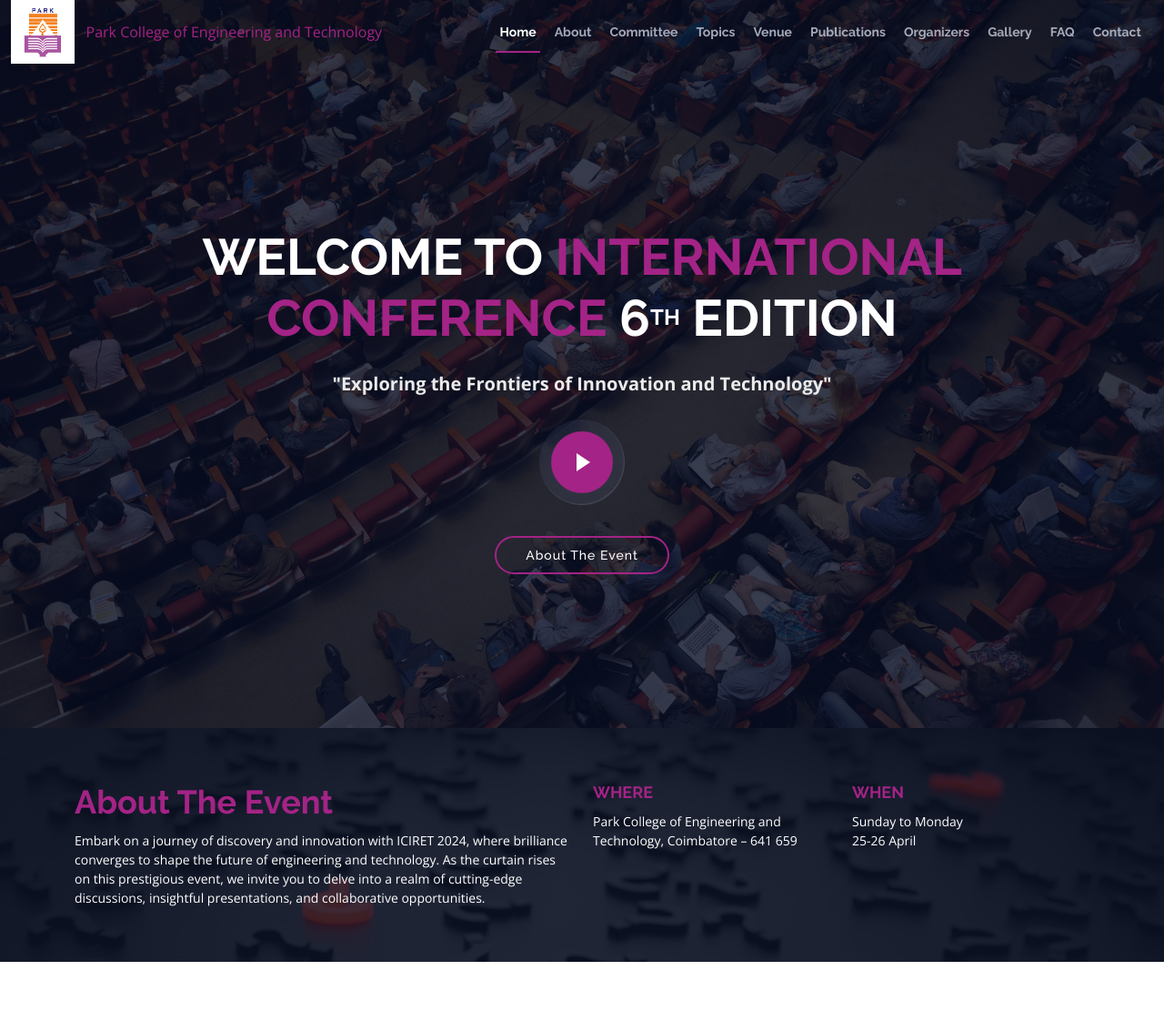
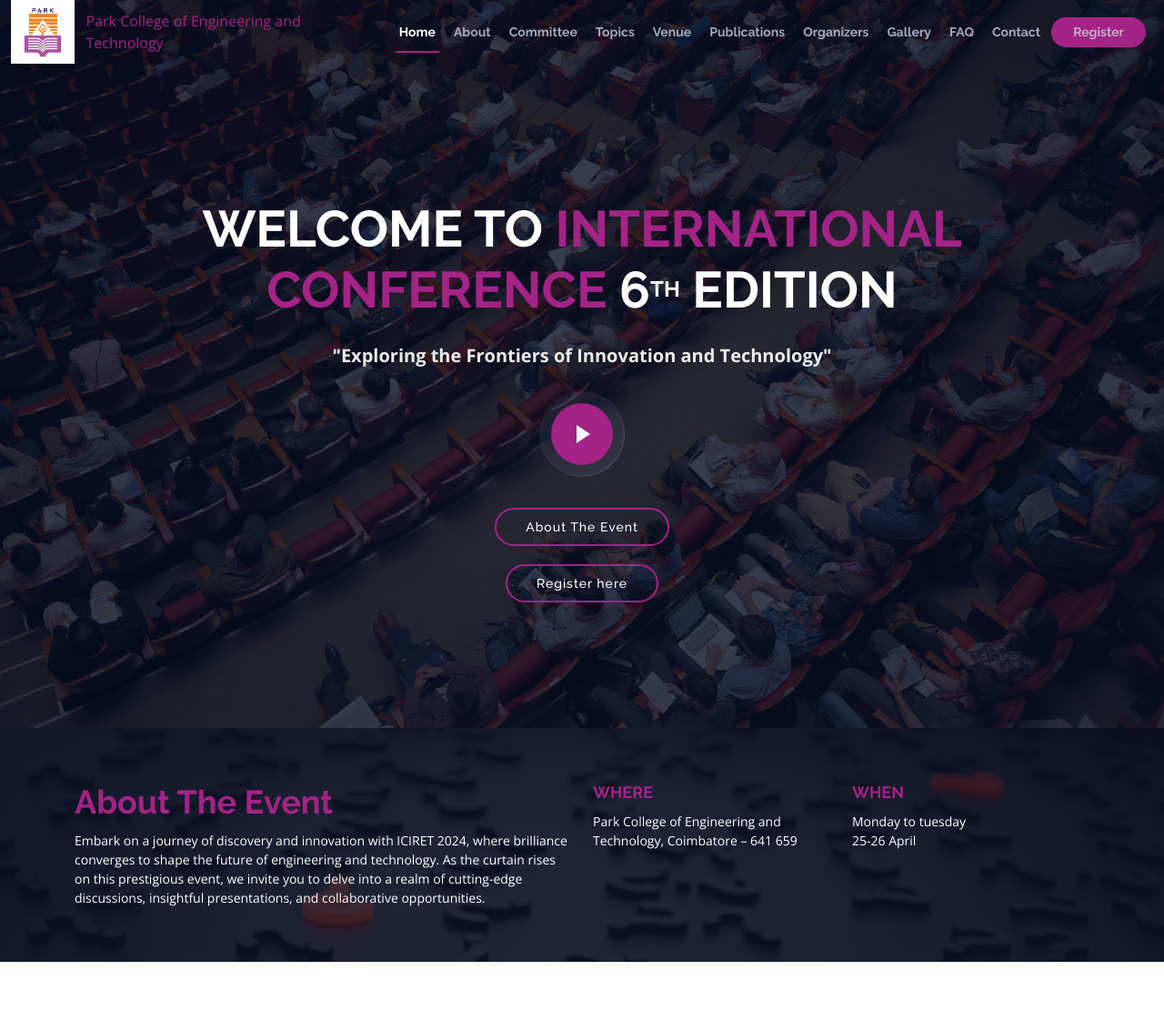
Before and after one commit to jothiswaranoh/conference, a PHP site: page / in a window 1280 px wide. Shown: the top 1111 px of the page at 91% size. Run offline with PHP 8.4, Linux system fonts and the light colour scheme; style sheets or scripts are compiled from the project's sources.

Commit message:
[Co-8] changed the text fileds

```diff
--- a/_partials/_about.php
+++ b/_partials/_about.php
@@ -15,7 +15,7 @@
       </div>
       <div class="col-lg-3">
         <h3 class="text-p">When</h3>
-        <p>Sunday to Monday<br>25-26 April</p>
+        <p>Monday to tuesday<br>25-26 April</p>
       </div>
     </div>
   </div>
--- a/_partials/_header.php
+++ b/_partials/_header.php
@@ -1,5 +1,7 @@
 <!-- ======= Header ======= -->
-<?php $title = "Park College of Engineering and Technology"?>
+<?php $title = "Park College of Engineering and Technology";
+$registlink = "https://docs.google.com/forms/d/e/1FAIpQLSf2ms4FCZP6f_lYCbl90q04EigzSKZv1U_JJaENhqPojkmhjA/viewform?usp=sf_link"
+?>
 <header id="header" class="d-flex align-items-center ">
   <div class="container-fluid container-xxl d-flex align-items-center">
 
@@ -20,9 +22,10 @@
         <li><a class="nav-link scrollto" href="#gallery">Gallery</a></li>
         <li><a class="nav-link scrollto" href="#faq">FAQ</a></li>
         <li><a class="nav-link scrollto" href="#contact">Contact</a></li>
+        <a href="<?php $registlink ?>" class="register px-4 m-2">Register</a>
       </ul>
       <i class="bi bi-list mobile-nav-toggle"></i>
-    </nav><
+    </nav>
 
   </div>
 </header>
--- a/_partials/_hero.php
+++ b/_partials/_hero.php
@@ -1,9 +1,12 @@
-<?php ?>
+<?php
+$registlink = "https://docs.google.com/forms/d/e/1FAIpQLSf2ms4FCZP6f_lYCbl90q04EigzSKZv1U_JJaENhqPojkmhjA/viewform?usp=sf_link"
+?>
 <section id="hero">
   <div class="hero-container" data-aos="zoom-in" data-aos-delay="100">
     <h1 class="mb-4 pb-0">Welcome to <span>International <br>Conference</span> 6<sup>th</sup> Edition</h1>
     <p class="mb-4 pb-0">"Exploring the Frontiers of Innovation and Technology"</p>
     <a href="https://www.youtube.com/watch?v=jDDaplaOz7Q" class="glightbox play-btn mb-4"></a>
     <a href="#about" class="about-btn scrollto">About The Event</a>
+    <a href="<?php $registlink?>" class="about-btn scrollto">Register here</a>
   </div>
 </section><!-- End Hero Section -->
--- a/_partials/_organizers.php
+++ b/_partials/_organizers.php
@@ -5,23 +5,33 @@
       <h2 class="section-title text-dark ">Organising Committee</h2>
     </div>
     <div class="row">
-      <div class="col-lg-6" data-aos="fade-up" data-aos-delay="100">
+      <div class="col-lg-12 justify-content-center d-flex" data-aos="fade-up" data-aos-delay="100">
         <div class="card mb-5 mb-lg-0">
-          <div class="card-body">
+          <div class="card-body w-85">
             <h5 class="card-title text-muted text-uppercase text-center text-c">Executive Members</h5>
             <hr>
             <ul class="fa-ul ul-m d-flex justify-content-center gap-5">
+              <li class="bold"><span class="fa-li"><i class="fas fa-check"></i></span>Dr P V Ravi Chairman
+                <span><br /> Chief Patron <br /><i> Park Institutions</i></span>
+              </li>
+              <li class="bold"><span class="fa-li"><i class="fas fa-check"></i></span>Dr Anusha Ravi
+                <span><br /> CEO <br /><i> Park Institutions</i></span>
+              </li>
+              <li class="bold"><span class="fa-li"><i class="fas fa-check"></i></span>Dr Lakshmanan
+                <span><br /> Principal <br /><i> Park Institutions</i></span>
+              </li>
               <li class="bold"><span class="fa-li"><i class="fas fa-check"></i></span>Mr.T.R.Karthik
                 <span><br /> Secretary <br /><i> Park Institutions</i></span>
               </li>
               <li class="bold"><span class="fa-li"><i class="fas fa-check"></i></span>Prof. K.S Sathish Kumar <br />
-                <span>General Manager <br /> <i>Park Institutions</i> </span></li>
+                <span>General Manager <br /> <i>Park Institutions</i> </span>
+              </li>
             </ul>
           </div>
         </div>
       </div>
-      <div class="col-lg-6" data-aos="fade-up" data-aos-delay="200">
-        <div class="card mb-5 mb-lg-0">
+      <div class="col-lg-12 m-3 p-2 justify-content-center d-flex" data-aos="fade-up" data-aos-delay="200">
+        <div class="card mb-5 mb-lg-0 w-50" style="align-items:center;">
           <div class="card-body">
             <h5 class="card-title text-muted text-uppercase text-center text-c">Organising Secretaries</h5>
             <hr>
--- a/assets/css/style.css
+++ b/assets/css/style.css
@@ -1625,6 +1625,16 @@ h6 {
   padding: 12px 15px;
 }
 
+.register{
+  background: var(--primary-color);
+  border: 0;
+  padding: 10px 40px;
+  color: #fff;
+  transition: 0.4s;
+  border-radius: 50px;
+  cursor: pointer;
+}
+
 #contact .php-email-form button[type=submit] {
   background: var(--primary-color);
   border: 0;
```
